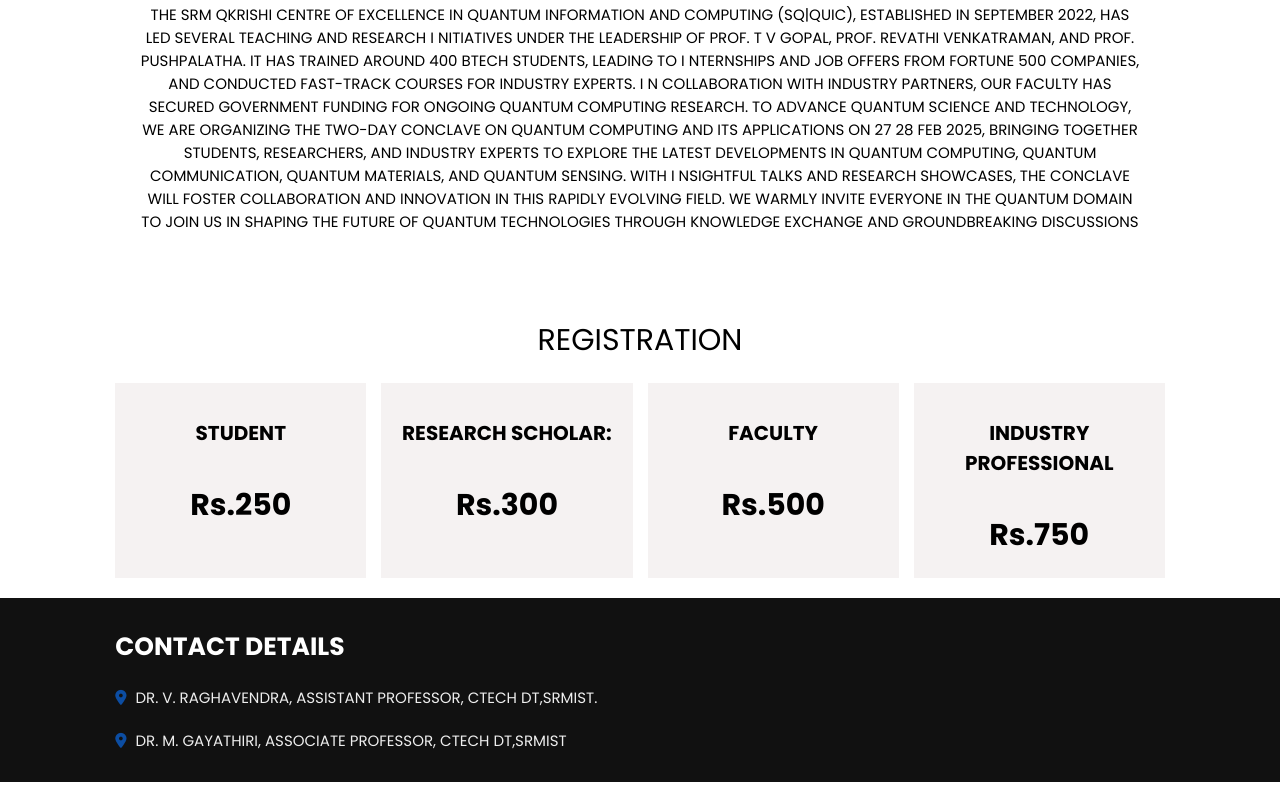
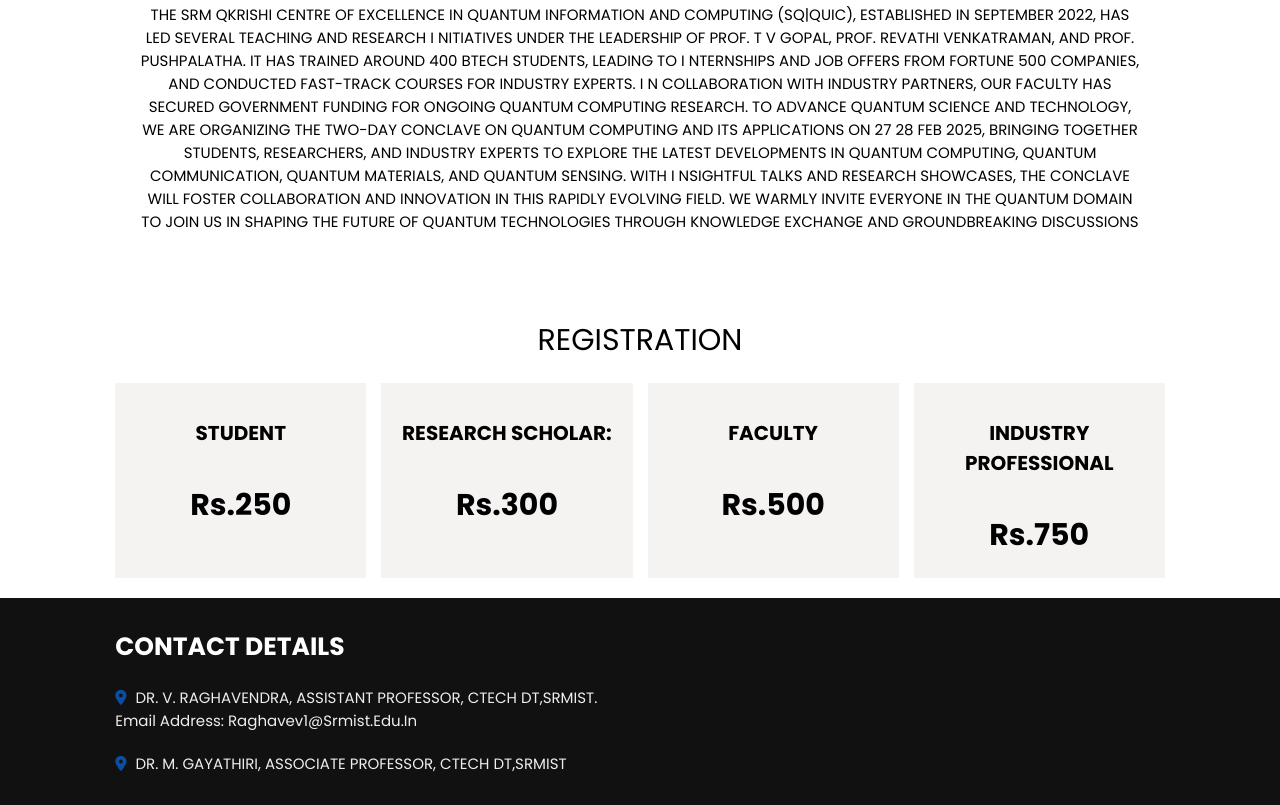
Before and after one commit to LokeshJasti05/Quantum-Conclave, a plain HTML site: page index.html in a window 1280 px wide. Shown: the part 3974-4779 px from the top of the page. Before the commit the page ends 4756 px from the top, so only its background shows below. Drawn offline with nearby package versions, Linux system fonts and the light colour scheme; files whose address does not match are found by name.

Commit message:
contact details

```diff
--- a/index.html
+++ b/index.html
@@ -484,7 +484,7 @@ RESEARCH
     <div class="box">
       <h3>CONTACT DETAILS</h3>
       <a href="#fas fa-map-marker-alt"> <i class="fas fa-map-marker-alt"></i> DR. V. RAGHAVENDRA, ASSISTANT PROFESSOR,
-        CTECH DT,SRMIST.
+        CTECH DT,SRMIST.<br/> Email Address: raghavev1@srmist.edu.in
       <a href="#fas fa-map-marker-alt"> <i class="fas fa-map-marker-alt"></i> DR. M. GAYATHIRI, ASSOCIATE PROFESSOR,
         CTECH DT,SRMIST  </a>
 
```
